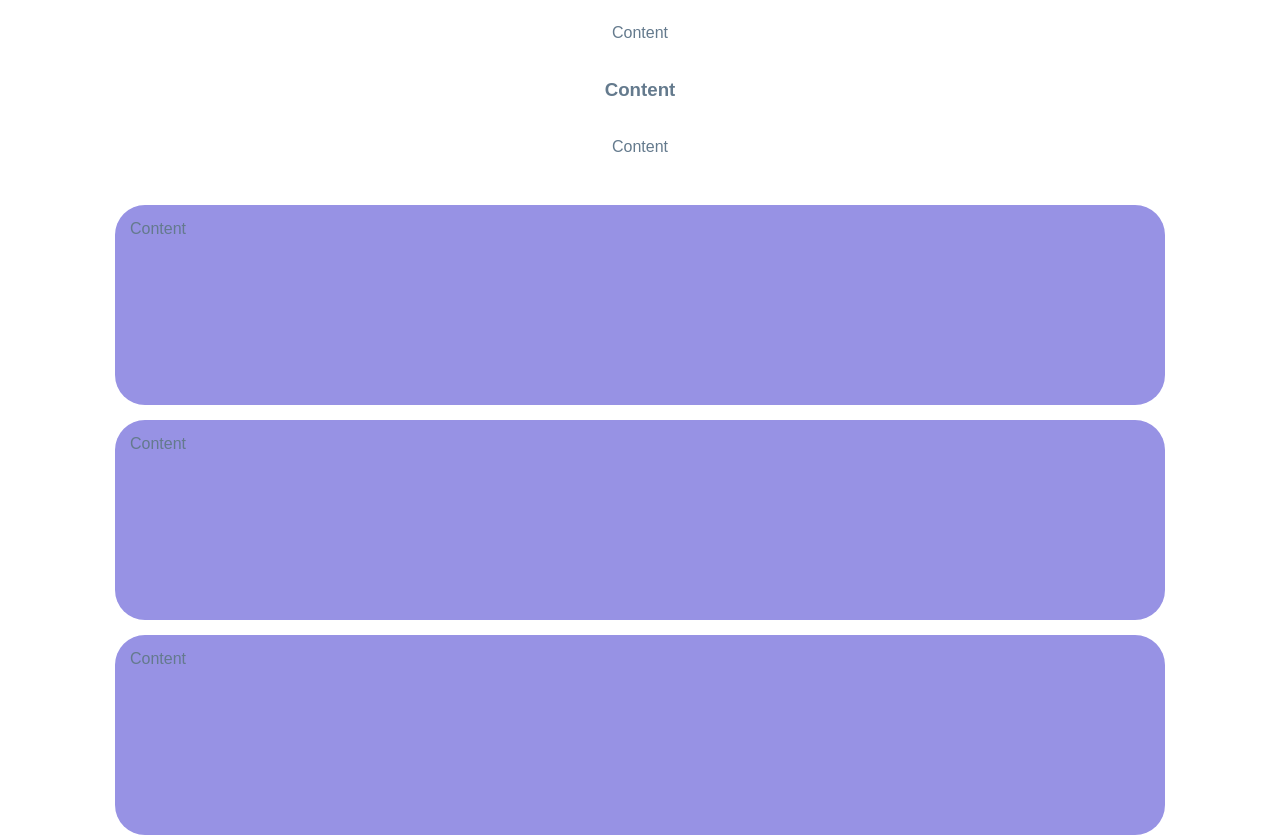
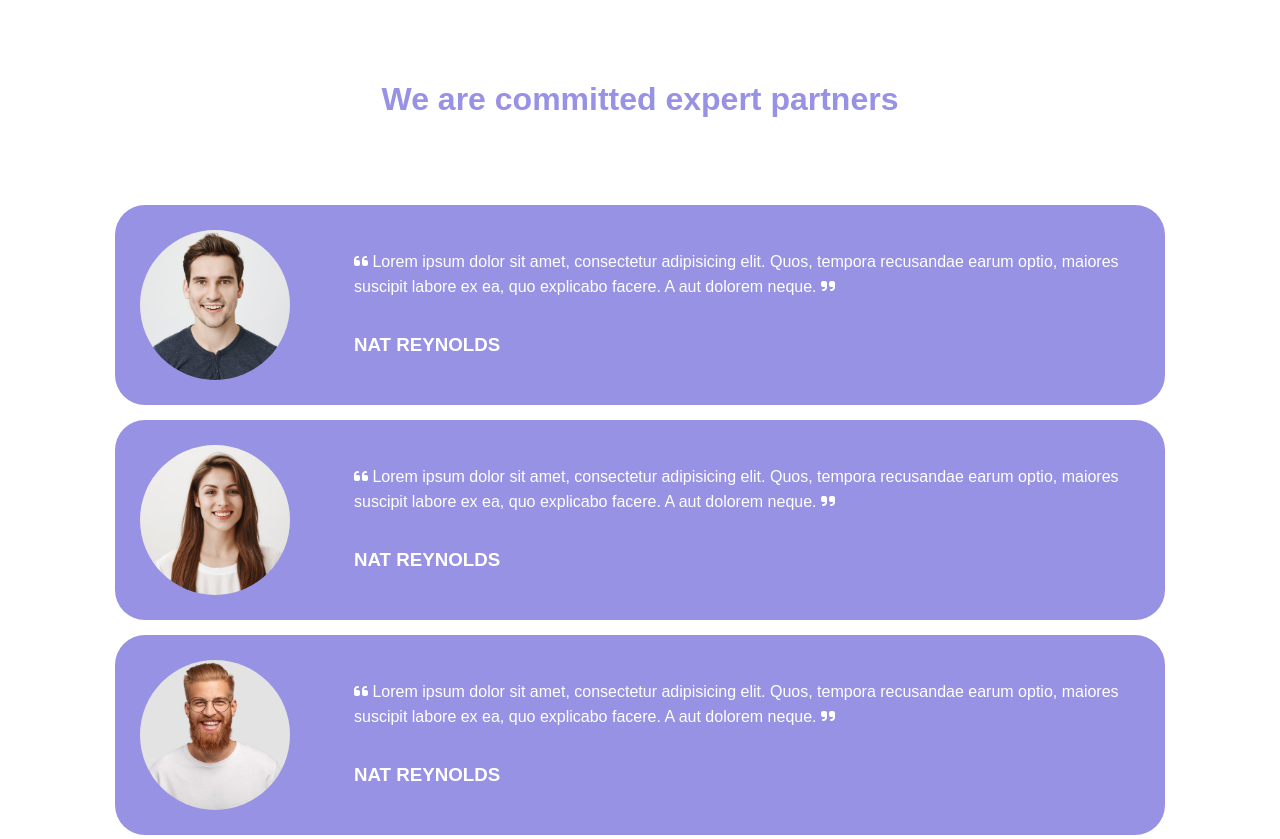
Before and after one commit to GrPaladino/htmlcss-responsive-layout, a plain HTML site: page index.html in a window 1280 px wide. Shown: the part 1580-2419 px from the top of the page. Drawn offline with Linux system fonts and the light colour scheme.

Commit message:
Feat: add testimonials content

```diff
--- a/css/desktop-style.css
+++ b/css/desktop-style.css
@@ -79,13 +79,18 @@ img {
 
 .img-round {
     border-radius: 50%;
-    height: 100px;
-    width: 100px;
+    height: 150px;
+    width: 150px;background-color: var(--primary-color);
+    color: white;
+    overflow: hidden;
     line-height: 100px;
+    font-size: 2rem;
+    text-align: center;
+}
 
-    background-color: var(--primary-color);
-    color: white;
-    font-size: 2rem;
+.img-round img {
+    height: 100%;
+    object-fit: cover;
 }
 
 ul {
@@ -167,7 +172,8 @@ a {
     color: var(--secondary-color);
 }
 
-#demo p {
+#demo p,
+#testimonials p {
     padding: 15px 0;
     line-height: 25px;
     text-align: center;
@@ -258,6 +264,10 @@ a {
     padding-top: 15px;
 }
 
+#planning .col-right p {
+    font-style: italic;
+}
+
 #planning button {
     width: 35px;
     height: 35px;
@@ -274,11 +284,15 @@ a {
 #testimonials .card {
     background-color: var(--primary-color);
     margin: 15px 0;
-    border-radius: 10px;
-    border-radius: 30px;
+    border-radius: var(--border-radius-big);
+    color: white;
 
     /* debug */
     height: 200px;
+}
+
+#testimonials p {
+    text-align: start;
 }
 
 #testimonials .card.white {
@@ -286,8 +300,38 @@ a {
     display: flex;
     flex-direction: column;
     justify-content: space-around;
-    align-items: center;
+    text-align: center;
 }
+
+#testimonials .card.white h2 {
+    font-size: 2rem;
+    color: var(--primary-color);
+}
+
+#testimonials .card.purple {
+    display: flex;
+}
+
+#testimonials .img-round {
+    margin: 10px;
+}
+
+#testimonials .card.purple .img {
+    width: 20%;
+}
+
+#testimonials .card.purple .text {
+    width: 80%;
+    padding: 10px 20px;
+    display: flex;
+    flex-direction: column;
+    justify-content: center;
+}
+
+#testimonials .card.purple h3 {
+    padding: 20px 0;
+}
+
 
 /* Benefit section */
 
--- a/index.html
+++ b/index.html
@@ -112,13 +112,55 @@
         <section id="testimonials">
             <div class="container">
                 <div class="card white">
-                    <p>Content</p>
-                    <h3>Content</h3>
-                    <p>Content</p>
+                    <p>TESTIMONIALS</p>
+                    <h2>We are committed expert partners</h2>
+                    <span>We place huge value on strong relationship and have seen the benefitthey bring to our business. Customer feedbackcis vitalin helping us to get it right.</span>
                 </div>
-                <div class="card">Content</div>
-                <div class="card">Content</div>
-                <div class="card">Content</div>
+                <div class="card purple">
+                    <div class="img">
+                        <div class="img-round">
+                            <img src="./img/testimonial1.jpg" alt="Test">
+                        </div>
+                    </div>
+                    <div class="text">
+                        <p>
+                            <i class="fa-solid fa-quote-left fa-l"></i>
+                            Lorem ipsum dolor sit amet, consectetur adipisicing elit. Quos, tempora recusandae earum optio, maiores suscipit labore ex ea, quo explicabo facere. A aut dolorem neque.
+                            <i class="fa-solid fa-quote-right fa-l"></i>
+                        </p>
+                        <h3>NAT REYNOLDS</h3>
+                    </div>
+                </div>
+                <div class="card purple">
+                    <div class="img">
+                        <div class="img-round">
+                            <img src="./img/testimonial2.jpg" alt="Test">
+                        </div>
+                    </div>
+                    <div class="text">
+                        <p>
+                            <i class="fa-solid fa-quote-left fa-l"></i>
+                            Lorem ipsum dolor sit amet, consectetur adipisicing elit. Quos, tempora recusandae earum optio, maiores suscipit labore ex ea, quo explicabo facere. A aut dolorem neque.
+                            <i class="fa-solid fa-quote-right fa-l"></i>
+                        </p>
+                        <h3>NAT REYNOLDS</h3>
+                    </div>
+                </div>
+                <div class="card purple">
+                    <div class="img">
+                        <div class="img-round">
+                            <img src="./img/testimonial3.jpg" alt="Test">
+                        </div>
+                    </div>
+                    <div class="text">
+                        <p>
+                            <i class="fa-solid fa-quote-left fa-l"></i>
+                            Lorem ipsum dolor sit amet, consectetur adipisicing elit. Quos, tempora recusandae earum optio, maiores suscipit labore ex ea, quo explicabo facere. A aut dolorem neque.
+                            <i class="fa-solid fa-quote-right fa-l"></i>
+                        </p>
+                        <h3>NAT REYNOLDS</h3>
+                    </div>
+                </div>
             </div>
         </section>
 
```
